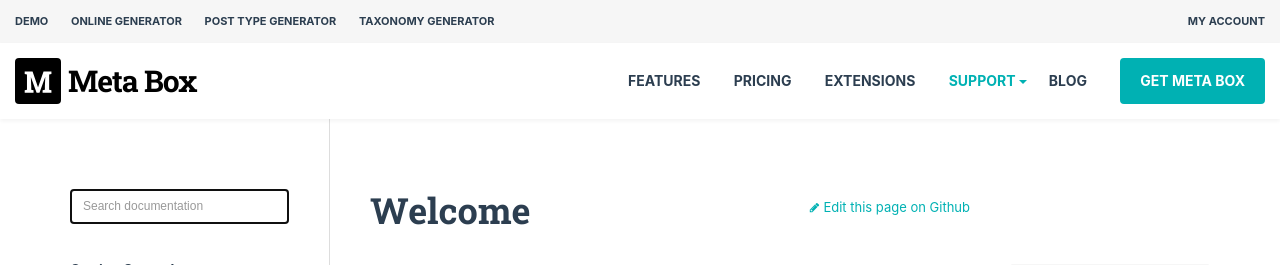
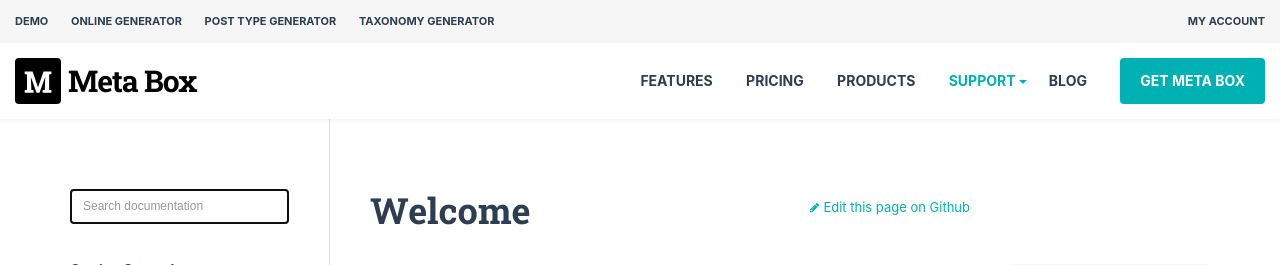
Before and after one commit to wpmetabox/docs, a Jekyll site: the page built from index.md, in a window 1280 px wide. Shown: the top 265 px of the page. Built offline with Jekyll 4.4.1, drawn with Linux system fonts in a browser that asks for light colours; comment, search, counter and statistics services are not loaded.

Commit message:
Update header.html

```diff
--- a/_includes/header.html
+++ b/_includes/header.html
@@ -55,8 +55,16 @@
 			<ul id="primary-menu" class="menu nav-menu" aria-expanded="false">
 				<li class="menu-item"><a href="https://metabox.io/meta-box/">Features</a></li>
 				<li class="menu-item"><a href="https://metabox.io/pricing/">Pricing</a></li>
-				<li class="menu-item"><a href="https://metabox.io/plugins/">Extensions</a></li>
-				<li class="menu-item current-menu-item menu-item-has-children"><a href="#">Support</a>
+				<li class="menu-item">
+					<a href="https://metabox.io/plugins/">Products</a>
+					<ul class="sub-menu">
+						<li class="menu-item"><a href="https://metabox.io/plugins/">Extensions</a></li>
+						<li class="menu-item"><a href="https://metabox.io/product-category/solutions/">Solutions</a></li>
+						<li class="menu-item"><a href="https://metabox.io/resources/">3rd-party</a></li>
+					</ul>
+				</li>
+				<li class="menu-item current-menu-item menu-item-has-children">
+					<a href="#">Support</a>
 					<ul class="sub-menu">
 						<li class="menu-item current-menu-item"><a href="/">Documentation</a></li>
 						<li class="menu-item"><a href="https://metabox.io/resouces/">Resources</a></li>
```
